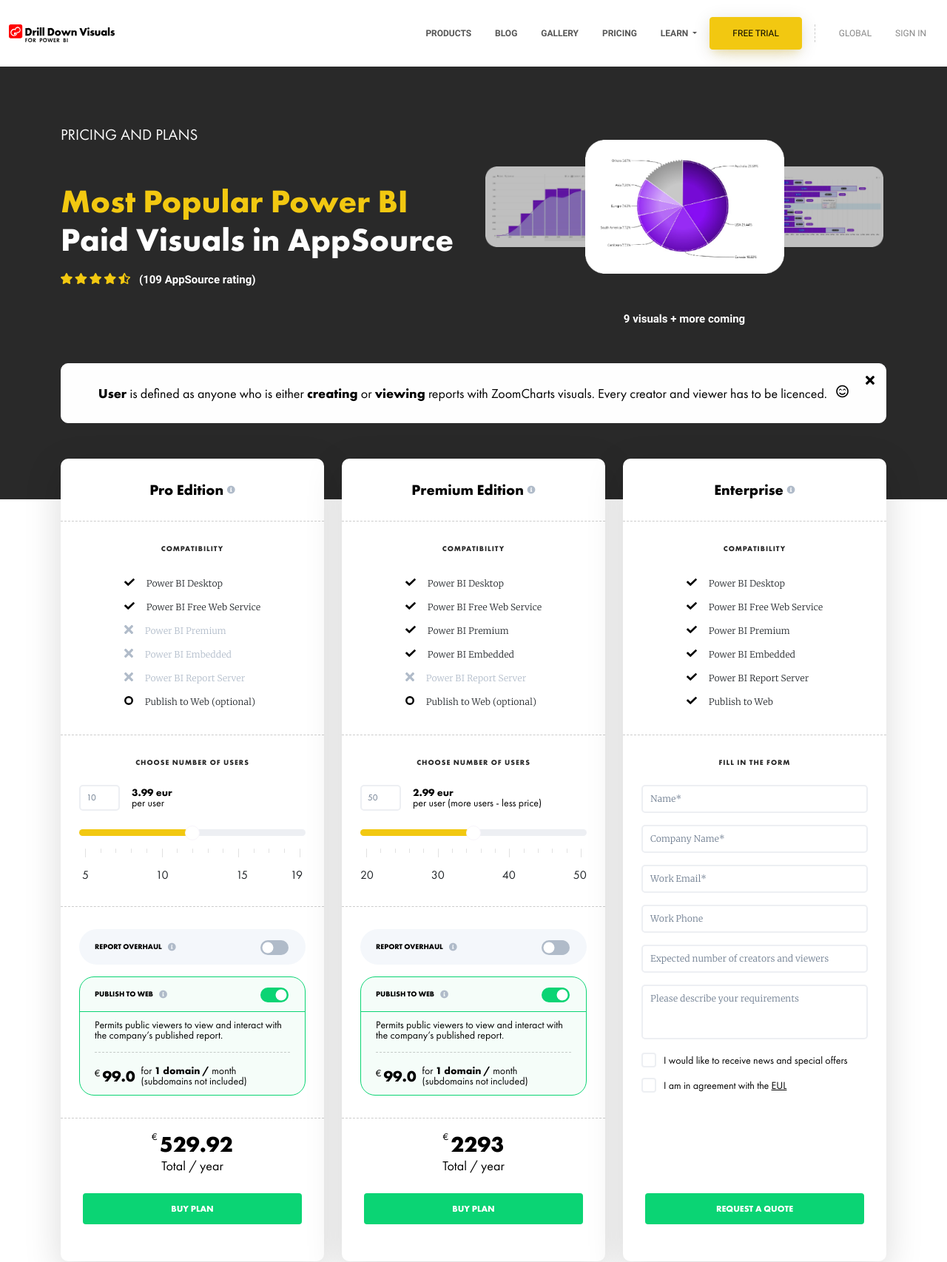
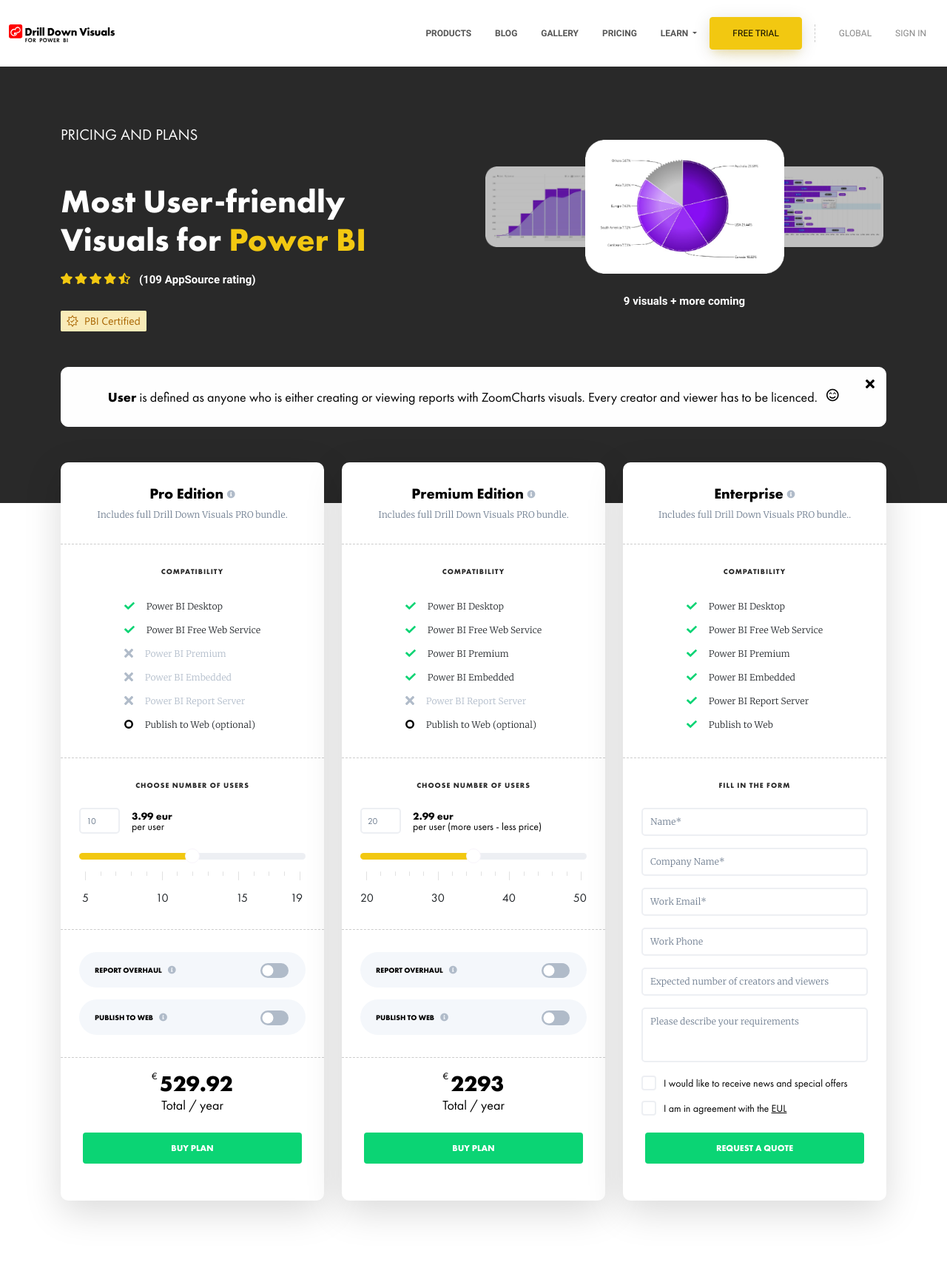
Before and after one commit to annadubynets/zoomcharts-pricing-2022, a web app: file index.html in a window 1280 px wide. Shown: the top 1706 px of the page at 74% size. Run offline with its HTML, style and script files only (its server is not run), Linux system fonts and the light colour scheme.

Commit message:
updated styles

```diff
--- a/css/modules/_utilities.scss
+++ b/css/modules/_utilities.scss
@@ -42,6 +42,10 @@
     color: #B0BBC9!important
 }
 
+.text-dark-grey {
+    color: #6C7B8E!important;
+}
+
 .text-dark {
     color: $black!important;
 }
--- a/css/style.scss
+++ b/css/style.scss
@@ -1334,6 +1334,9 @@
     .mb-80px {
         margin-bottom: 40px;
     }
+    .mb-30px {
+        margin-bottom: 20px;
+    }
     .font-size-24px {
         font-size: 20px!important;
     }
--- a/index.html
+++ b/index.html
@@ -624,13 +624,17 @@
             <div class="row pb-5">
                 <div class="col-lg-6">
                     <p class="main-description text-white text-uppercase text-lg-start text-center pb-lg-5 pb-4">PRICING AND PLANS</p>
-                    <h1 class="mb-md-3 mb-4 text-lg-start text-center"><span class="text-warning">Most Popular Power BI</span> <span class="d-inline-block">Paid Visuals in AppSource</span></h1>
-                    <p class="fw-bold font-size-15px text-white  text-lg-start text-center mb-lg-0 mb-4">
+                    <h1 class="text-lg-start text-center mb-md-3 mb-4">Most User-friendly <span class="d-inline-block">Visuals for <span class="text-warning">Power BI</span></span>
+                    </h1>
+                    <p class="fw-bold font-size-15px text-white  text-lg-start text-center mb-30px">
                         <i class="iconfont-star text-warning align-middle"></i>
                         <i class="iconfont-star text-warning align-middle"></i>
                         <i class="iconfont-star text-warning align-middle"></i>
                         <i class="iconfont-star text-warning align-middle"></i>
                         <i class="iconfont-star-half text-warning pe-2 align-middle"></i> (109 AppSource rating)</p>
+                    <div class="text-lg-start text-center">
+                        <img src="images/pbiBadge.svg" alt="pbiBadge">
+                    </div>
                 </div>
                 <div class="col-lg-6 position-relative px-0 px-sm-3">
                     <div class="img-area hi-slide mt-0">
@@ -646,13 +650,13 @@
                             <li><img src="images/waterfall.png" alt="waterfall" /></li>
                         </ul>
                     </div>
-                    <p class="fw-bold font-size-15px text-white text-center mt-4">9 visuals + more coming</p>
+                    <p class="fw-bold font-size-15px text-white text-center">9 visuals + more coming</p>
                 </div>
             </div>
             <div class="row">
                 <div class="col-lg-12">
                     <div class="alert alert-light alert-dismissible fade show mb-5 text-center" role="alert">
-                        <span class="fw-bold">User </span>is defined as anyone who is either <span class="fw-bold">creating</span> or <span class="fw-bold">viewing</span> reports with ZoomCharts visuals. Every creator and viewer has to be licenced.
+                        <span class="fw-bold">User </span>is defined as anyone who is either creating or viewing reports with ZoomCharts visuals. Every creator and viewer has to be licenced.
                         <i class="iconfont-smile ps-2 d-lg-inline d-block pt-1 pt-lg-0"></i>
                         <button type="button" class="btn-close" data-bs-dismiss="alert" aria-label="Close">
                             <i class="iconfont-close text-dark"></i>
@@ -673,10 +677,11 @@
             <div class="row">
                 <div class="col-lg-4 mb-lg-0 mb-4">
                     <div class="card h-100">
-                        <div class="card-header">
-                            <h2 class="card-title text-center mb-0">Pro Edition
+                        <div class="card-header text-center">
+                            <h2 class="card-title mb-2">Pro Edition
                                 <i class="iconfont-information font-size-12px text-grey align-middle" data-bs-toggle="tooltip" data-bs-placement="right" title="For organizations that will only have small user base."></i>
                             </h2>
+                            <p class="font-family-second font-size-12px text-dark-grey">Includes full Drill Down Visuals PRO bundle.</p>
                         </div>
                         <div class="card-body">
                             <p class="card-text fw-bold text-center pb-4">COMPATIBILITY</p>
@@ -766,7 +771,7 @@
                                         <i class="iconfont-information font-size-12px text-grey ps-2 d-grid" data-bs-toggle="tooltip" data-bs-placement="right" title="Grant access for public viewers to view your reports."></i>
                                     </div>
                                     <div class="form-check form-switch">
-                                        <input class="form-check-input" type="checkbox" id="otherOtion" checked>
+                                        <input class="form-check-input" type="checkbox" id="otherOtion">
                                     </div>
                                 </div>
 
@@ -789,10 +794,11 @@
                 </div>
                 <div class="col-lg-4 mb-lg-0 mb-4">
                     <div class="card h-100">
-                        <div class="card-header">
-                            <h2 class="card-title text-center mb-0">Premium Edition
+                        <div class="card-header text-center">
+                            <h2 class="card-title mb-2">Premium Edition
                                 <i class="iconfont-information font-size-12px text-grey align-middle" data-bs-toggle="tooltip" data-bs-placement="right" title="For organizations that will have a medium to large user base."></i>
                             </h2>
+                            <p class="font-family-second font-size-12px text-dark-grey">Includes full Drill Down Visuals PRO bundle.</p>
                         </div>
                         <div class="card-body">
                             <p class="card-text fw-bold text-center pb-4">COMPATIBILITY</p>
@@ -823,7 +829,7 @@
                                 <p class="card-text fw-bold text-center pb-4">choose number of users</p>
 
                                 <div class="d-flex align-items-center pb-3">
-                                    <input type="number" class="form-control font-family-futura mw-55px mh-35px px-2" placeholder="50" aria-label="Username" aria-describedby="numberControl">
+                                    <input type="number" class="form-control font-family-futura mw-55px mh-35px px-2" placeholder="20" aria-label="Username" aria-describedby="numberControl">
                                     <p class="text-dark ps-3 font-size-14px lh-1 fw-bold">2.99 eur
                                         <span class="fw-normal d-block">per user (more users - less price)</span></p>
                                 </div>
@@ -883,7 +889,7 @@
                                         <i class="iconfont-information font-size-12px text-grey ps-2 d-grid" data-bs-toggle="tooltip" data-bs-placement="right" title="Grant access for public viewers to view your reports."></i>
                                     </div>
                                     <div class="form-check form-switch">
-                                        <input class="form-check-input" type="checkbox" id="otherOtion" checked>
+                                        <input class="form-check-input" type="checkbox" id="otherOtion">
                                     </div>
                                 </div>
 
@@ -906,9 +912,11 @@
                 </div>
                 <div class="col-lg-4">
                     <div class="card h-100">
-                        <div class="card-header">
-                            <h2 class="card-title text-center mb-0">Enterprise
-                                <i class="iconfont-information text-grey align-middle font-size-12px" data-bs-toggle="tooltip" data-bs-placement="right" title="For organizations that want to use ZoomCharts without user limits."></i></h2>
+                        <div class="card-header text-center">
+                            <h2 class="card-title mb-2">Enterprise
+                                <i class="iconfont-information text-grey align-middle font-size-12px" data-bs-toggle="tooltip" data-bs-placement="right" title="For organizations that want to use ZoomCharts without user limits."></i>
+                            </h2>
+                            <p class="font-family-second font-size-12px text-dark-grey">Includes full Drill Down Visuals PRO bundle..</p>
                         </div>
                         <div class="card-body pb-0">
                             <p class="card-text fw-bold text-center pb-4">COMPATIBILITY</p>
```
Also changed, not shown: css/style.css, images/check.svg, images/pbiBadge.svg (added), 1 other file.
